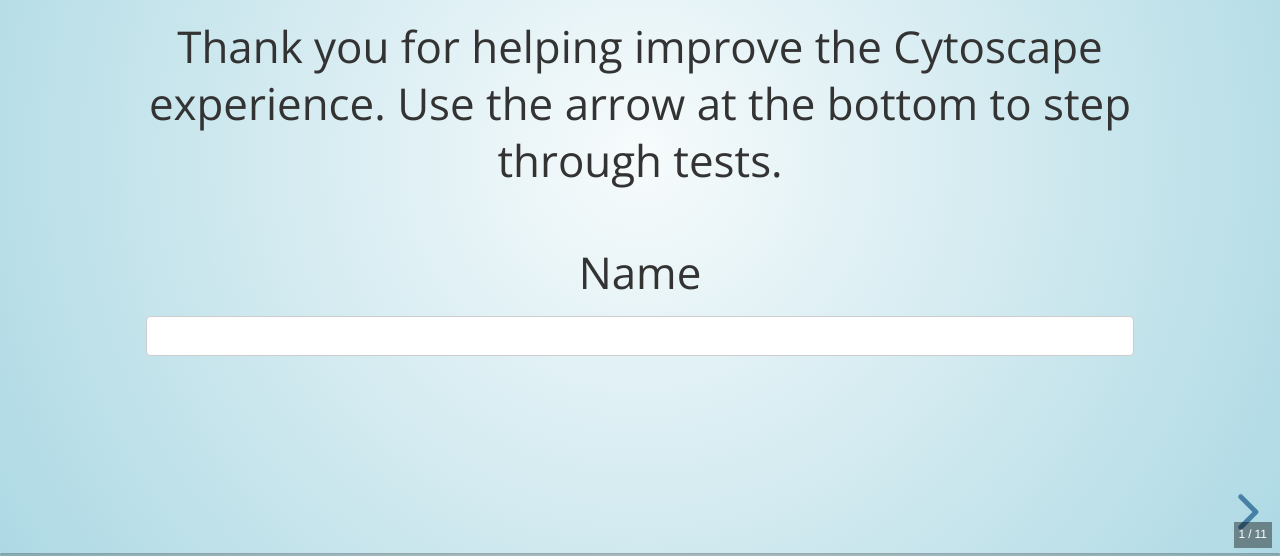
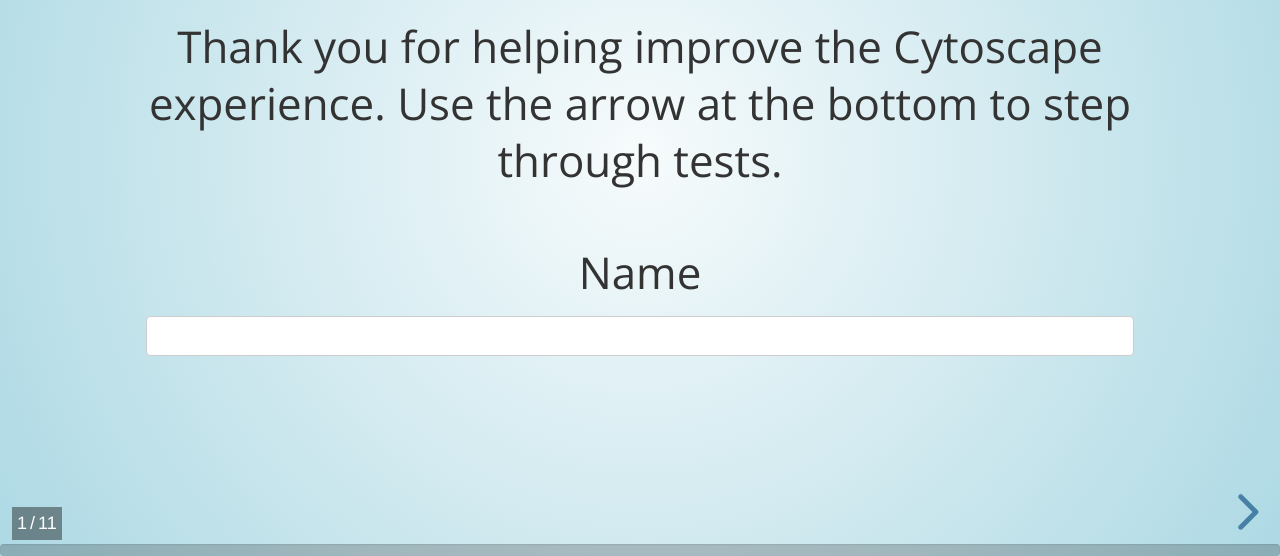
Before and after one commit to cytoscape/cytoscape-platform-tests-js, a website: page src/app/index.html in a window 1280 px wide. Shown: the part 244-800 px from the top of the page. Drawn offline with nearby package versions, Linux system fonts and the light colour scheme; files whose address does not match are found by name.

Commit message:
reapplying progress bar and page count style affected by latest Kemari changes

```diff
--- a/src/app/css/reveal.css
+++ b/src/app/css/reveal.css
@@ -375,7 +375,7 @@
 .reveal .progress {
   position: absolute;
   display: none;
-  height: 3px;
+  height: 12px;
   width: 100%;
   bottom: 0;
   left: 0;
@@ -404,11 +404,11 @@
 .reveal .slide-number {
   position: absolute;
   display: block;
-  right: 8px;
-  bottom: 8px;
+  left: 12px;
+  bottom: 16px;
   z-index: 31;
   font-family: Helvetica, sans-serif;
-  font-size: 12px;
+  font-size: 18px;
   line-height: 1;
   color: #fff;
   background-color: rgba(0, 0, 0, 0.4);
```
